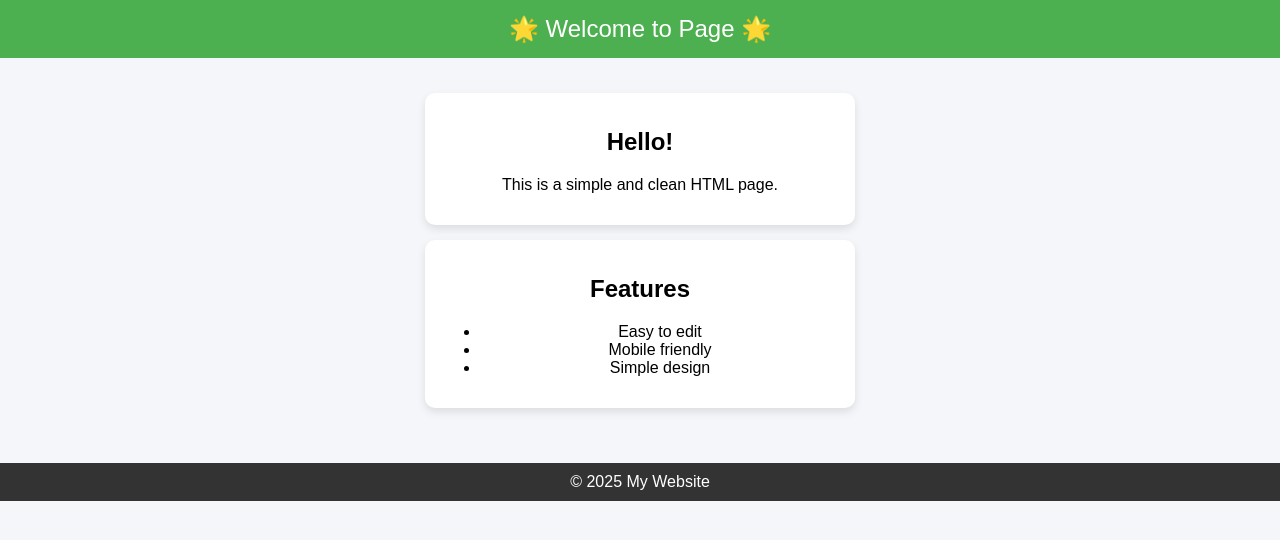
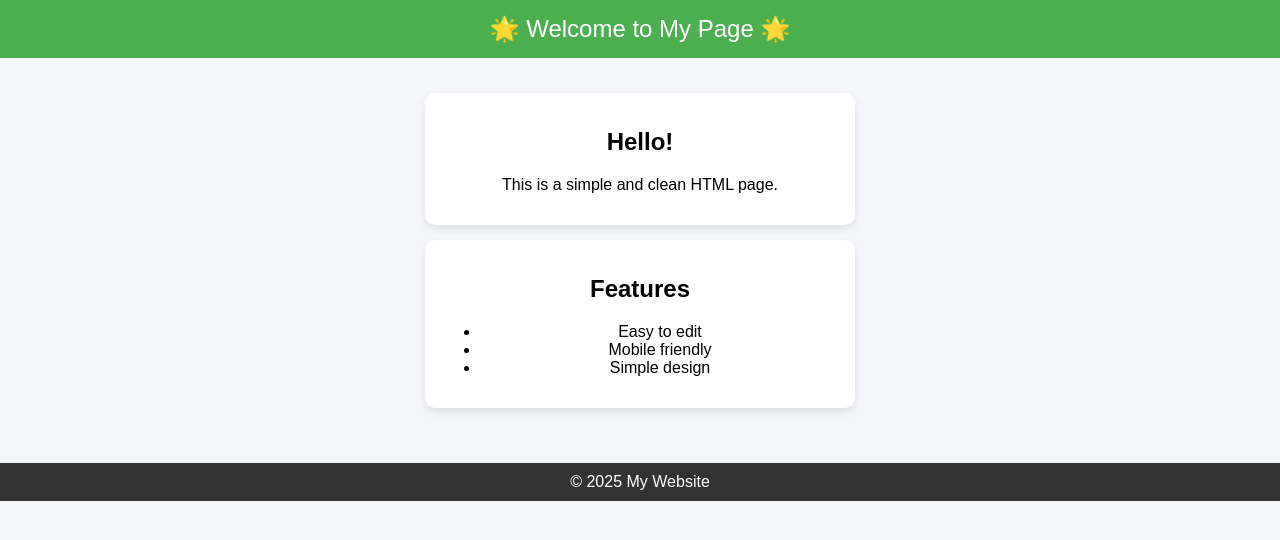
Before and after one commit to kireetikotturu/proj1, a plain HTML site: page index.html in a window 1280 px wide. Drawn offline with Linux system fonts and the light colour scheme.

Commit message:
edited to same before text only to 'My Page'

```diff
--- a/index.html
+++ b/index.html
@@ -7,7 +7,7 @@
     <link rel="stylesheet" href="style.css">
 </head>
 <body>
-  <header>🌟 Welcome to Page 🌟</header>
+  <header>🌟 Welcome to My Page 🌟</header>
 
   <main>
     <div class="card">
```
